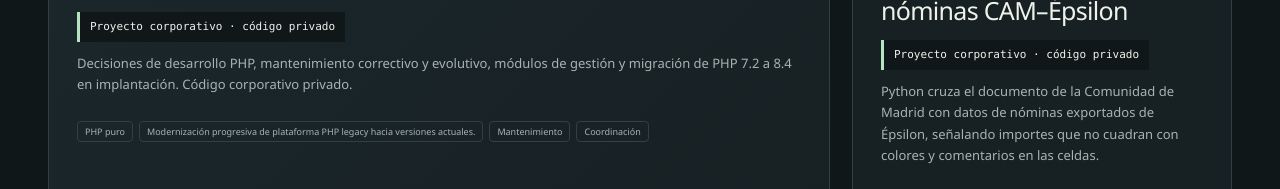
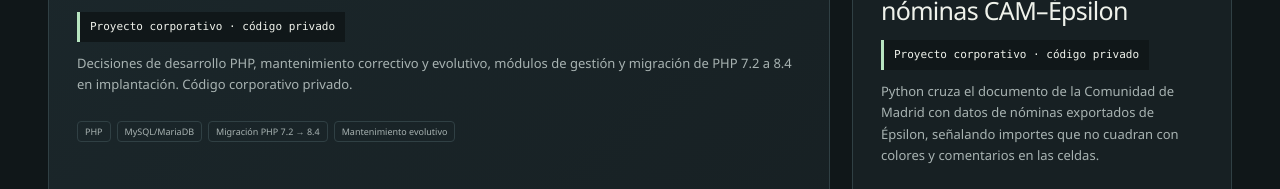
Before and after one commit to djSaBaS/Porfolio, a plain HTML site: page tech/index.html in a window 1280 px wide. Shown: the part 1811-2000 px from the top of the page. Drawn offline with Linux system fonts and the light colour scheme.

Commit message:
docs(seo): sincronizar páginas, fuentes y metadatos

```diff
--- a/tech/index.html
+++ b/tech/index.html
@@ -82,7 +82,7 @@
 <!-- Se ordenan evidencias y trayectoria según la audiencia. -->
 <!-- Se priorizan evidencias profesionales sobre la biografía completa. -->
 <section class="container section-space" id="casos" aria-labelledby="casos-title"><div class="section-heading"><div><p class="eyebrow section-index">CASOS / APLICACIONES Y AUTOMATIZACIÓN</p><h2 id="casos-title">Trabajo real.<br><span class="accent">Decisiones concretas.</span></h2></div><p>Mi aportación, el funcionamiento y el estado de cada proyecto. Código público cuando está disponible.</p></div><div class="case-grid"><!-- Se presenta un caso con su estado y alcance reales. -->
-<article class="case-card corporate"><p class="eyebrow">EVOLUCIÓN DE APLICACIONES</p><h3>Prometeo / Hermes</h3><p class="case-status">Proyecto corporativo · código privado</p><p>Decisiones de desarrollo PHP, mantenimiento correctivo y evolutivo, módulos de gestión y migración de PHP 7.2 a 8.4 en implantación. Código corporativo privado.</p><div class="tags"><span>PHP puro</span><span>Modernización progresiva de plataforma PHP legacy hacia versiones actuales.</span><span>Mantenimiento</span><span>Coordinación</span></div><a class="text-link" href="/Porfolio/casos/prometeo-hermes/">Leer caso <span class="sr-only">Prometeo / Hermes</span><span aria-hidden="true">↗</span></a></article><!-- Se presenta un caso con su estado y alcance reales. -->
+<article class="case-card corporate"><p class="eyebrow">EVOLUCIÓN DE APLICACIONES</p><h3>Prometeo / Hermes</h3><p class="case-status">Proyecto corporativo · código privado</p><p>Decisiones de desarrollo PHP, mantenimiento correctivo y evolutivo, módulos de gestión y migración de PHP 7.2 a 8.4 en implantación. Código corporativo privado.</p><div class="tags"><span>PHP</span><span>MySQL/MariaDB</span><span>Migración PHP 7.2 → 8.4</span><span>Mantenimiento evolutivo</span></div><a class="text-link" href="/Porfolio/casos/prometeo-hermes/">Leer caso <span class="sr-only">Prometeo / Hermes</span><span aria-hidden="true">↗</span></a></article><!-- Se presenta un caso con su estado y alcance reales. -->
 <article class="case-card corporate"><p class="eyebrow">PYTHON EN PROCESOS INTERNOS</p><h3>Automatización y cuadre de nóminas CAM–Épsilon</h3><p class="case-status">Proyecto corporativo · código privado</p><p>Python cruza el documento de la Comunidad de Madrid con datos de nóminas exportados de Épsilon, señalando importes que no cuadran con colores y comentarios en las celdas.</p><div class="tags"><span>Python</span><span>Automatización</span><span>RR. HH.</span></div><a class="text-link" href="/Porfolio/casos/nominas-python/">Leer caso <span class="sr-only">Automatización y cuadre de nóminas CAM–Épsilon</span><span aria-hidden="true">↗</span></a></article><!-- Se presenta un caso con su estado y alcance reales. -->
 <article class="case-card beta"><p class="eyebrow">ANÁLISIS TEXTUAL Y VISUALIZACIÓN</p><h3>Indicadores de tutorías</h3><p class="case-status">Beta · validación pendiente</p><p>Puntuación de expresiones mediante un diccionario, semáforos y radar con series superpuestas. Análisis por reglas en fase beta, pendiente de validación.</p><div class="tags"><span>Diccionario y reglas</span><span>Puntuaciones</span><span>Semáforos</span><span>Gráfico de radar</span></div><a class="text-link" href="/Porfolio/casos/tutorias-beta/">Leer caso <span class="sr-only">Indicadores de tutorías</span><span aria-hidden="true">↗</span></a></article><!-- Se presenta un caso con su estado y alcance reales. -->
 <article class="case-card public"><p class="eyebrow">CASO CON CÓDIGO PÚBLICO</p><h3>CF7 Option Limiter</h3><p class="case-status">Repositorio público</p><p>Reglas de disponibilidad, persistencia y administración integradas con Contact Form 7. El repositorio documenta validación, pruebas y CI.</p><div class="tags"><span>PHP</span><span>WordPress</span><span>JavaScript</span><span>AJAX</span></div><a class="text-link" href="/Porfolio/casos/cf7-option-limiter/">Leer caso <span class="sr-only">CF7 Option Limiter</span><span aria-hidden="true">↗</span></a></article><!-- Se presenta un caso con su estado y alcance reales. -->
```
